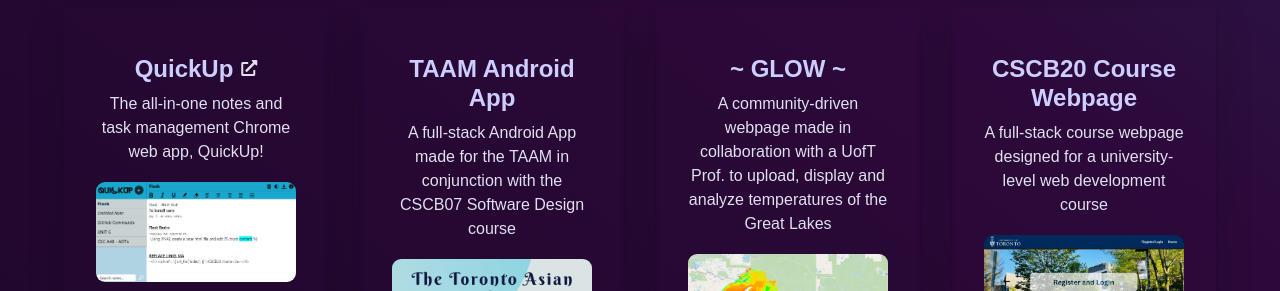
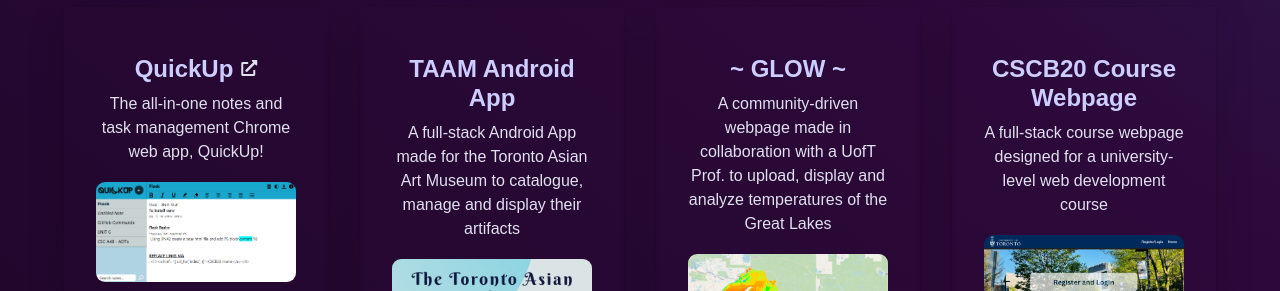
Before and after one commit to zsspan/zsspan.github.io, a React (Create React App) app: page / in a window 1280 px wide. Shown: the part 2160-2451 px from the top of the page. Built offline with nearby package versions, Linux system fonts and the light colour scheme.

Commit message:
chore: updated project list attributes

```diff
--- a/src/projectList.js
+++ b/src/projectList.js
@@ -9,7 +9,7 @@
     },
     {
       name: 'TAAM Android App',
-      description: 'A full-stack Android App made for the TAAM in conjunction with the CSCB07 Software Design course',
+      description: 'A full-stack Android App made for the Toronto Asian Art Museum to catalogue, manage and display their artifacts',
       tools: ['Android Studio', 'Java', 'Firebase', 'Mockito'],
       image: 'projects/taam.png',
       sourceCode: 'https://github.com/zsspan/Toronto-Asian-Art-Museum-Android-App'
@@ -56,9 +56,9 @@
       description: 'Tetris built entirely using MIPS Assembly for CSCB58 (Computer Organization)',
       tools: ['MIPS Assembly', ],
       image: 'projects/mips-test2.png',
-      sourceCode: 'https://github.com/zsspan?tab=repositories',
+      sourceCode: 'https://github.com/zsspan/mips-tetris',
     },
-        {
+    {
       name: 'Personal Website',
       description: 'The website you are currently viewing :)',
       tools: ['React', 'JavaScript', 'HTML', 'CSS'],
```
